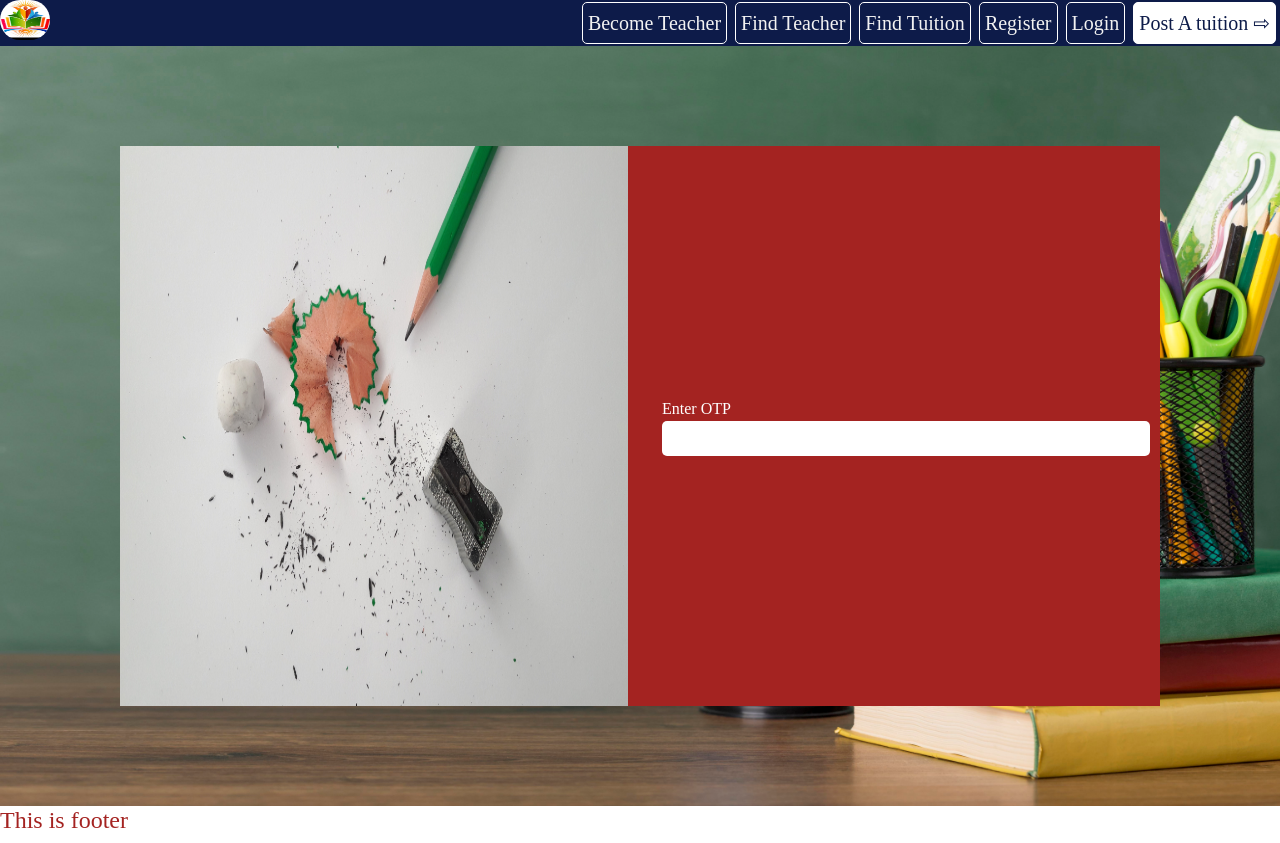
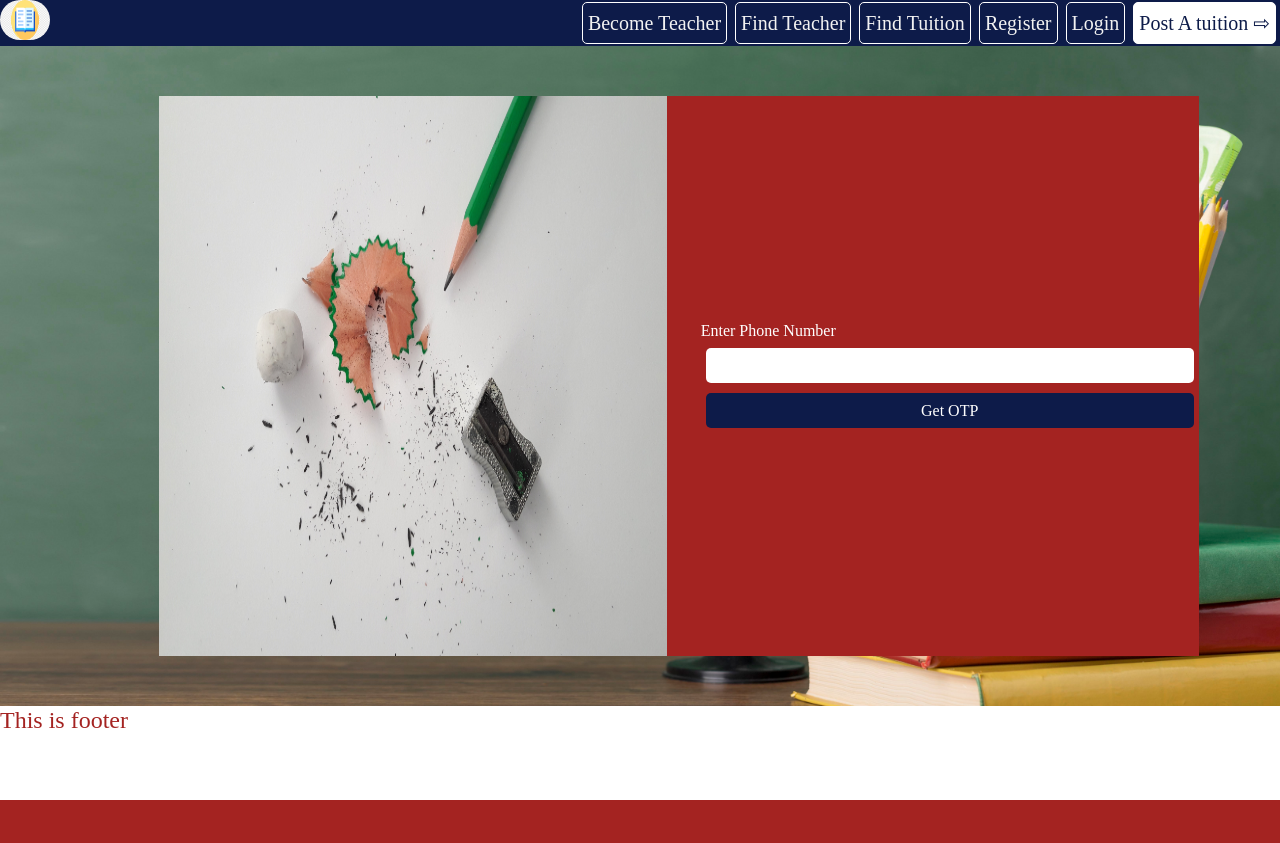
Before and after one commit to vishalorvb/TuitionFinal, a Django app: page /usermanager/login in a window 1280 px wide. After the commit the page ends 800 px from the top, so only its background shows below. Run offline with Django 3.2, Linux system fonts and the light colour scheme.

Commit message:
full page form is done with bug of screen resolution

```diff
--- a/Tuition/Templates/Home/navbar.html
+++ b/Tuition/Templates/Home/navbar.html
@@ -8,7 +8,7 @@
 
 
 <div class="topnav" id="myTopnav">
-    <img src="{% static 'images/logo.jpg' %}" alt="img">
+    <img src="{% static 'images/logo.png' %}" alt="img">
     <a href="javascript:void(0);" class="icon" onclick="myFunction()">
         <span style='font-size:20px;'>&#9776;</span>
     </a>
--- a/Tuition/Templates/usermanager/Login.html
+++ b/Tuition/Templates/usermanager/Login.html
@@ -3,23 +3,37 @@
 {% include 'Home/navbar.html'%}
 
 <div class="outer">
+    <div class="row align-items-center justify-content-lg-center">
+        <div class="col-lg-10 col-md-10 col-sm-10 col-xs-6">
             <div class="innerform">
-        <div class="row align-items-center justify-content-lg-start">
+                <div class="row align-items-center justify-content-lg-center">
                     <div class="col-lg-6 col-md-6 col-sm-6 col-xs-6">
                         <div class="lefthalf">
 
                         </div>
-
                     </div>
                     <div class="col-lg-6 col-md-6 col-sm-6 col-xs-6">
                         <div class="righthalf">
-                    <label for="Enter OTP">Enter OTP</label>
-                    <input class="midinput" type="text">
+                            <form action="" method="post"></form>
+                            <div class="col-12">
+                                <label for="Enter Phone Number">Enter Phone Number</label>
+                            </div>
+                            <div class="col-12">
+                                <input class="midinput" type="text" name="phone_number">
                             </div>
 
 
+                            <div class="col-12">
+                                <input class="submitbutton" type="submit" value="Get OTP">
+                            </div>
+
+                            </form>
                         </div>
                     </div>
                 </div>
             </div>
+        </div>
+    </div>
+
+</div>
 {% include 'Home/footer.html'%}
--- a/Tuition/static/css/form.css
+++ b/Tuition/static/css/form.css
@@ -7,6 +7,6 @@
     background-color: rgb(141,197,227);
     font-size: 20px;
     font-weight: 600;
-    box-shadow: 5px 10px 50px gray;
+    box-shadow: 5px 10px 10px gray;
 
 }
--- a/Tuition/static/css/login.css
+++ b/Tuition/static/css/login.css
@@ -1,20 +1,17 @@
 .outer{
     background-image: url("../Images/form_outer.jpg");
-    height: 95vh;
     background-size: cover;
     background-repeat: no-repeat;
-    display: flex;
-    justify-content: center;
-    align-items: center;
 }
 .innerform{
     width: 130vh;
-    height: 70vh;
+    min-height: 70vh;
     background-color: var(--Light);
     color: white;
+    margin: 50px;
 }
 .lefthalf{
-    height: 70vh;
+    min-height: 70vh;
     background-image: url("../Images/pic2.jpg");
     background-size: 100% 100%;
     background-repeat: no-repeat;
--- a/Tuition/static/css/navbar.css
+++ b/Tuition/static/css/navbar.css
@@ -7,9 +7,9 @@
     padding: 0;
     margin: 0;
     box-sizing: border-box;
-    /* font-family: 'Faustina'; */
     font-family: 'Faustina';
 }
+
 
 a:link {
     text-decoration: none;
@@ -35,6 +35,7 @@ a:link {
     border-radius: 5px;
     height: 35px;
     border: none;
+    margin: 5px;
 }
 
 .smallbutton {
@@ -46,6 +47,18 @@ a:link {
     font-size: 20px;
     text-align: center;
 }
+.submitbutton {
+    width: 100%;
+    padding: 5px;
+    border-radius: 5px;
+    height: 35px;
+    border: none;
+    margin: 5px;
+    background-color: var(--Dark);
+    color: white;
+}
+
+
 
 .largebutton {
     color: white;
```
Also changed, not shown: Tuition/Templates/Home/home.html (+44 -14 lines), Tuition/static/css/home.css (+6 -1 lines), Tuition/static/Images/logo.png (added). Lines whose indentation alone changed are shown as unchanged.
